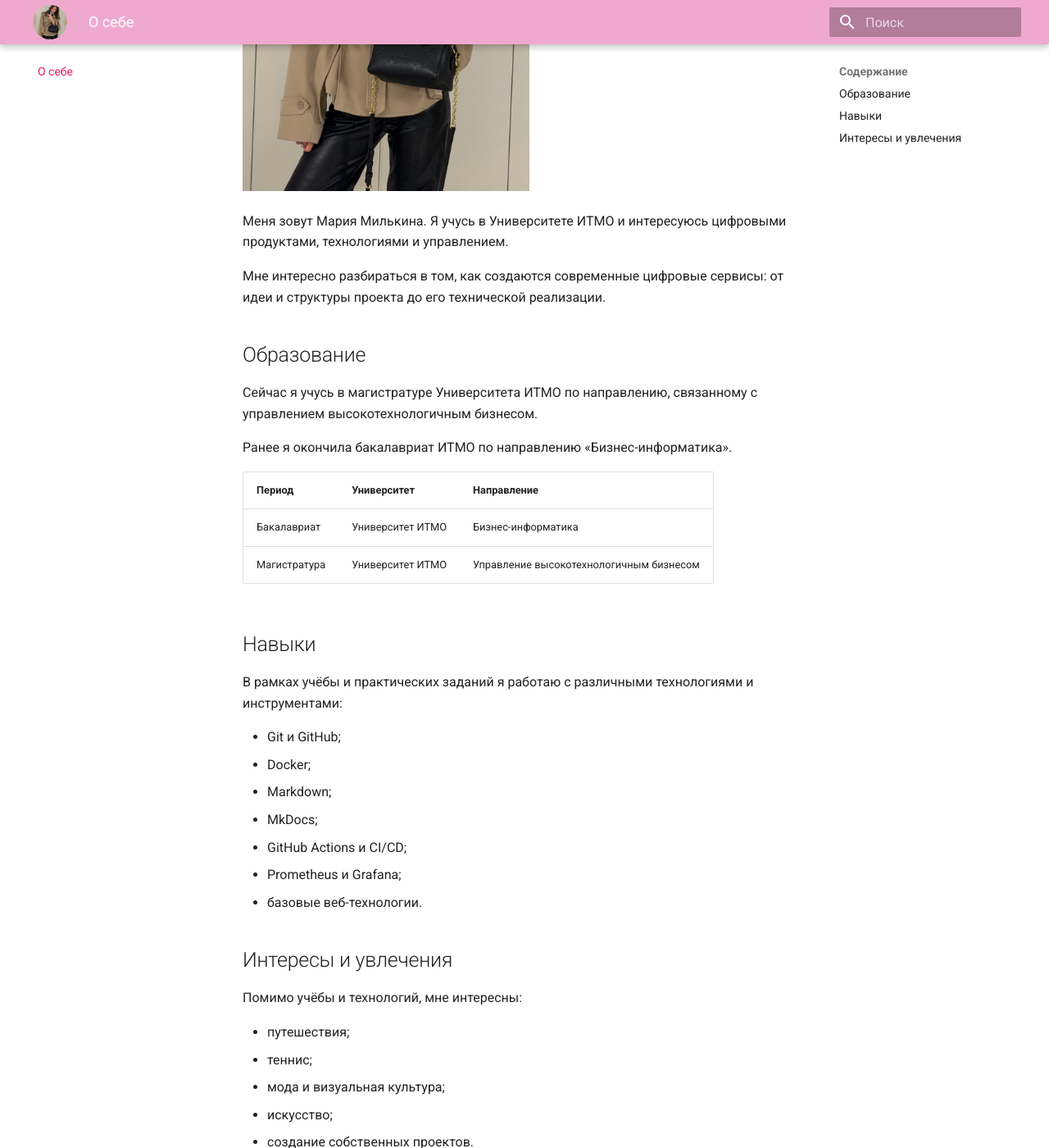
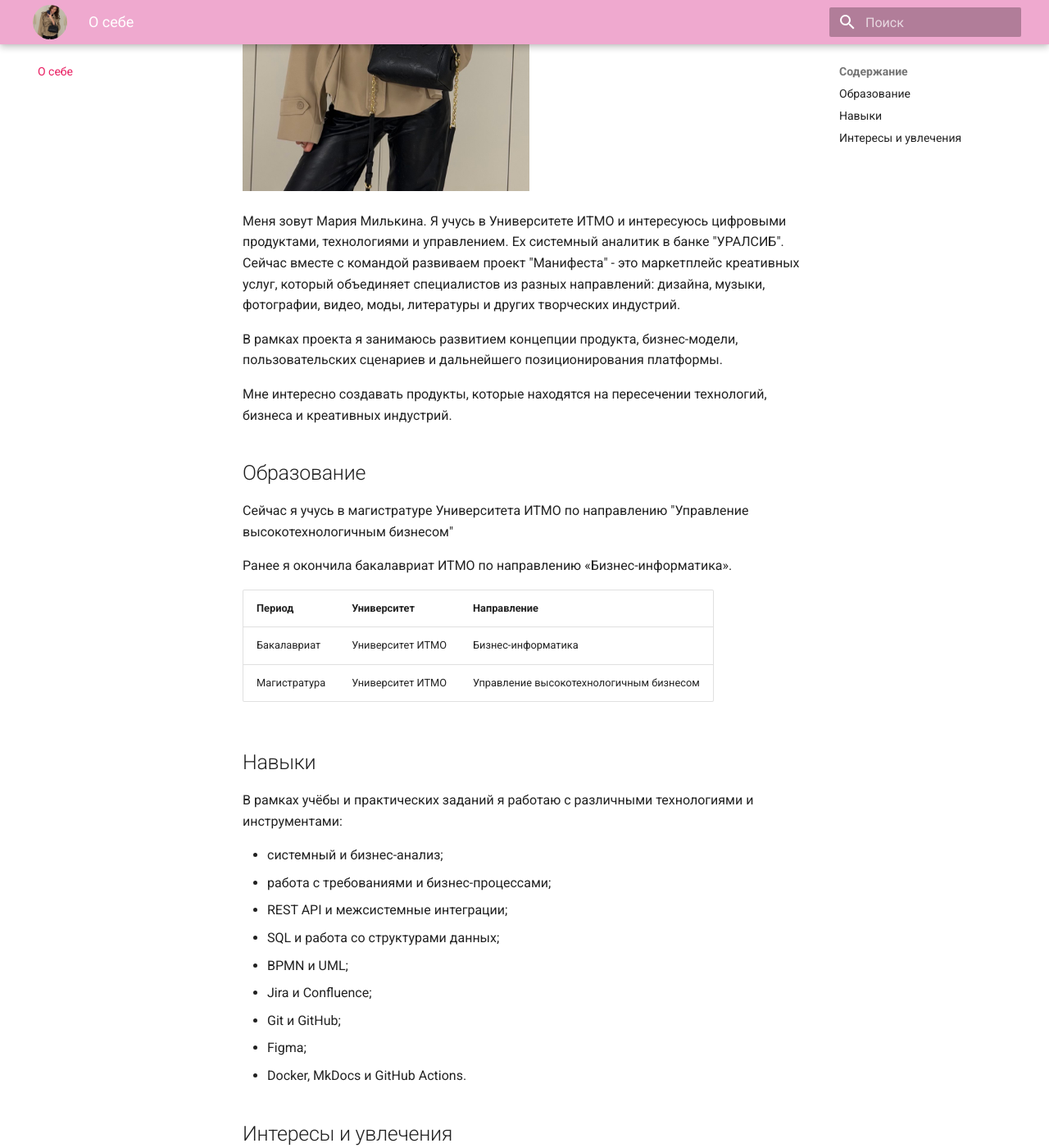
Before and after one commit to mariamilkina/coursework-personal-site, an MkDocs documentation site: the page built from docs/about.md, in a window 1280 px wide and 1400 px high, scrolled down 467 px. Shown: the whole window at 82% size. Built offline with MkDocs 1.6.1 and Material for MkDocs 9.7.7, drawn with Linux system fonts in a browser that asks for light colours.

Commit message:
Update about page

```diff
--- a/docs/about.md
+++ b/docs/about.md
@@ -2,13 +2,16 @@
 
 <img src="../images/profile.jpg" alt="Моя фотография" width="350">
 
-Меня зовут Мария Милькина. Я учусь в Университете ИТМО и интересуюсь цифровыми продуктами, технологиями и управлением.
+Меня зовут Мария Милькина. Я учусь в Университете ИТМО и интересуюсь цифровыми продуктами, технологиями и управлением. Ex системный аналитик в банке "УРАЛСИБ". Сейчас вместе с командой развиваем проект "Манифеста" - это маркетплейс креативных услуг, который объединяет специалистов из разных направлений: дизайна, музыки, фотографии, видео, моды, литературы и других творческих индустрий.
 
-Мне интересно разбираться в том, как создаются современные цифровые сервисы: от идеи и структуры проекта до его технической реализации.
+В рамках проекта я занимаюсь развитием концепции продукта, бизнес-модели, пользовательских сценариев и дальнейшего позиционирования платформы.
+
+Мне интересно создавать продукты, которые находятся на пересечении технологий, бизнеса и креативных индустрий.
+
 
 ## Образование
 
-Сейчас я учусь в магистратуре Университета ИТМО по направлению, связанному с управлением высокотехнологичным бизнесом.
+Сейчас я учусь в магистратуре Университета ИТМО по направлению "Управление высокотехнологичным бизнесом"
 
 Ранее я окончила бакалавриат ИТМО по направлению «Бизнес-информатика».
 
@@ -21,13 +24,15 @@
 
 В рамках учёбы и практических заданий я работаю с различными технологиями и инструментами:
 
+- системный и бизнес-анализ;
+- работа с требованиями и бизнес-процессами;
+- REST API и межсистемные интеграции;
+- SQL и работа со структурами данных;
+- BPMN и UML;
+- Jira и Confluence;
 - Git и GitHub;
-- Docker;
-- Markdown;
-- MkDocs;
-- GitHub Actions и CI/CD;
-- Prometheus и Grafana;
-- базовые веб-технологии.
+- Figma;
+- Docker, MkDocs и GitHub Actions.
 
 ## Интересы и увлечения
 
```
